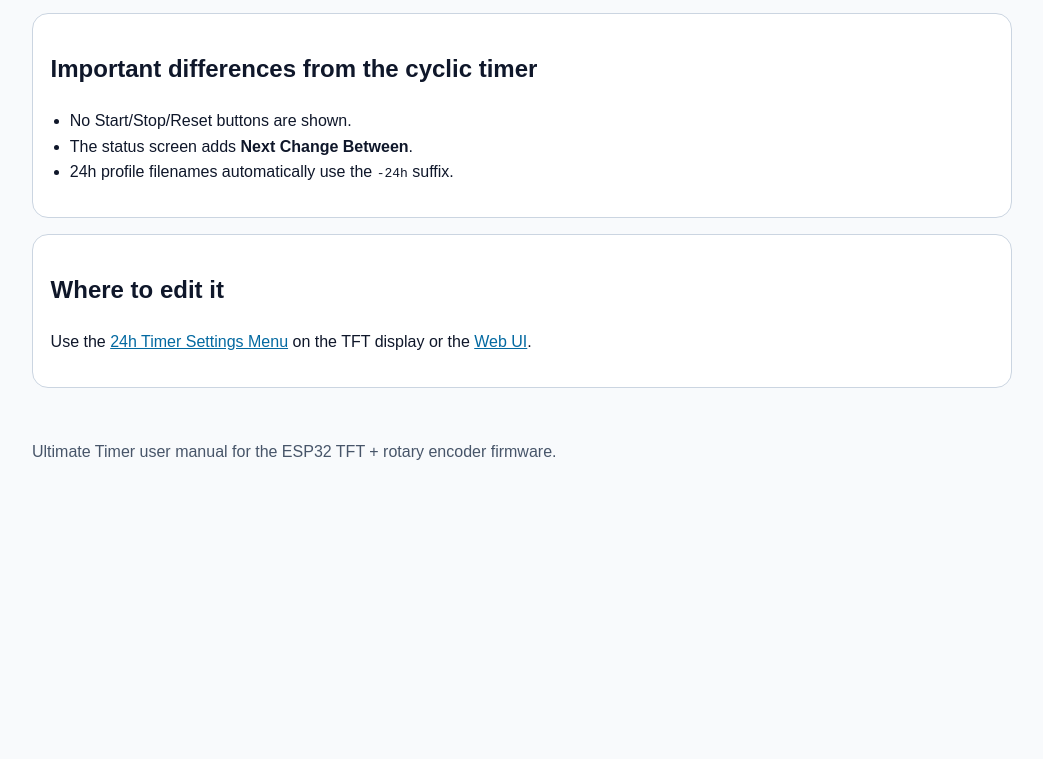
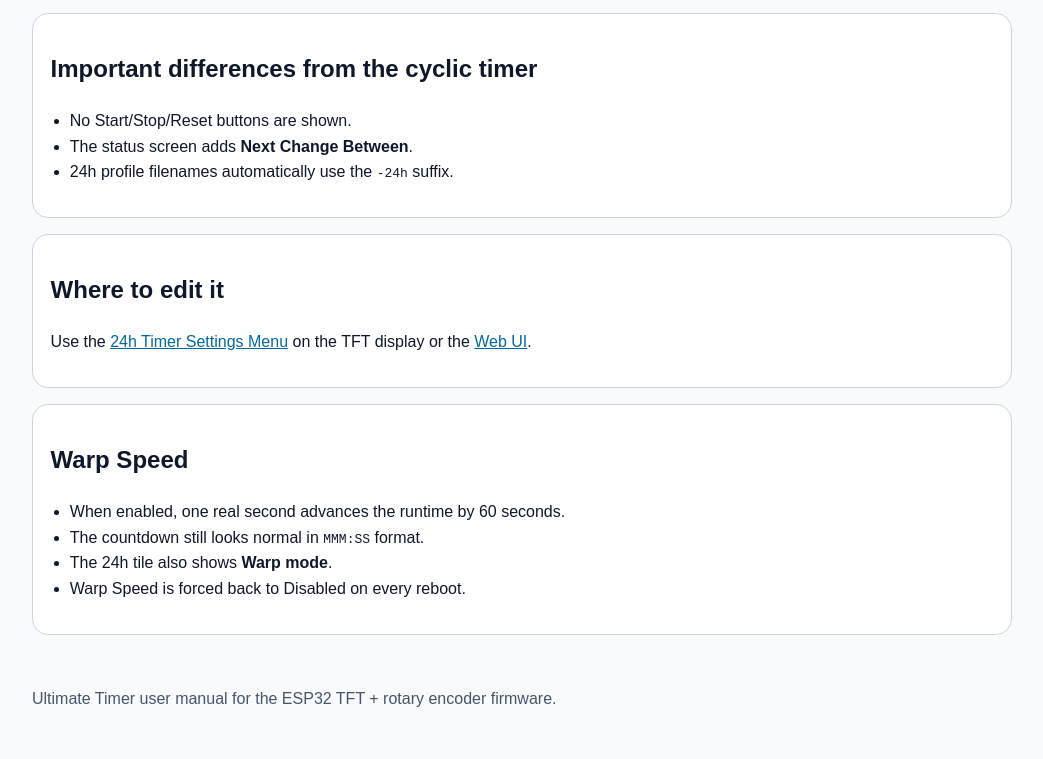
Before and after one commit to mrWheel/ultimateTimer, a plain HTML site: page docs/timer-24h.html in a window 1280 px wide. Shown: the part 1353-2112 px from the top of the page, without its empty margins (118-1161 px from the left). Before the commit the page ends 1866 px from the top, so only its background shows below. Drawn offline with Linux system fonts and the light colour scheme.

Commit message:
Add Warp Speed feature explanation to timer manual
Added a new section explaining the Warp Speed feature, including its effects and behavior.

```diff
--- a/docs/timer-24h.html
+++ b/docs/timer-24h.html
@@ -72,6 +72,16 @@ S  split hour shown on screen when the four quarter values differ</pre>
   <p>Use the <a href="menu-24h-settings.html">24h Timer Settings Menu</a> on the TFT display or the <a href="remote-access.html">Web UI</a>.</p>
 </section>
 
+<section>
+  <h2>Warp Speed</h2>
+  <ul>
+    <li>When enabled, one real second advances the runtime by 60 seconds.</li>
+    <li>The countdown still looks normal in <code>MMM:SS</code> format.</li>
+    <li>The 24h tile also shows <strong>Warp mode</strong>.</li>
+    <li>Warp Speed is forced back to Disabled on every reboot.</li>
+  </ul>
+</section>
+
   </main>
   <footer>
     <p>Ultimate Timer user manual for the ESP32 TFT + rotary encoder firmware.</p>
```
